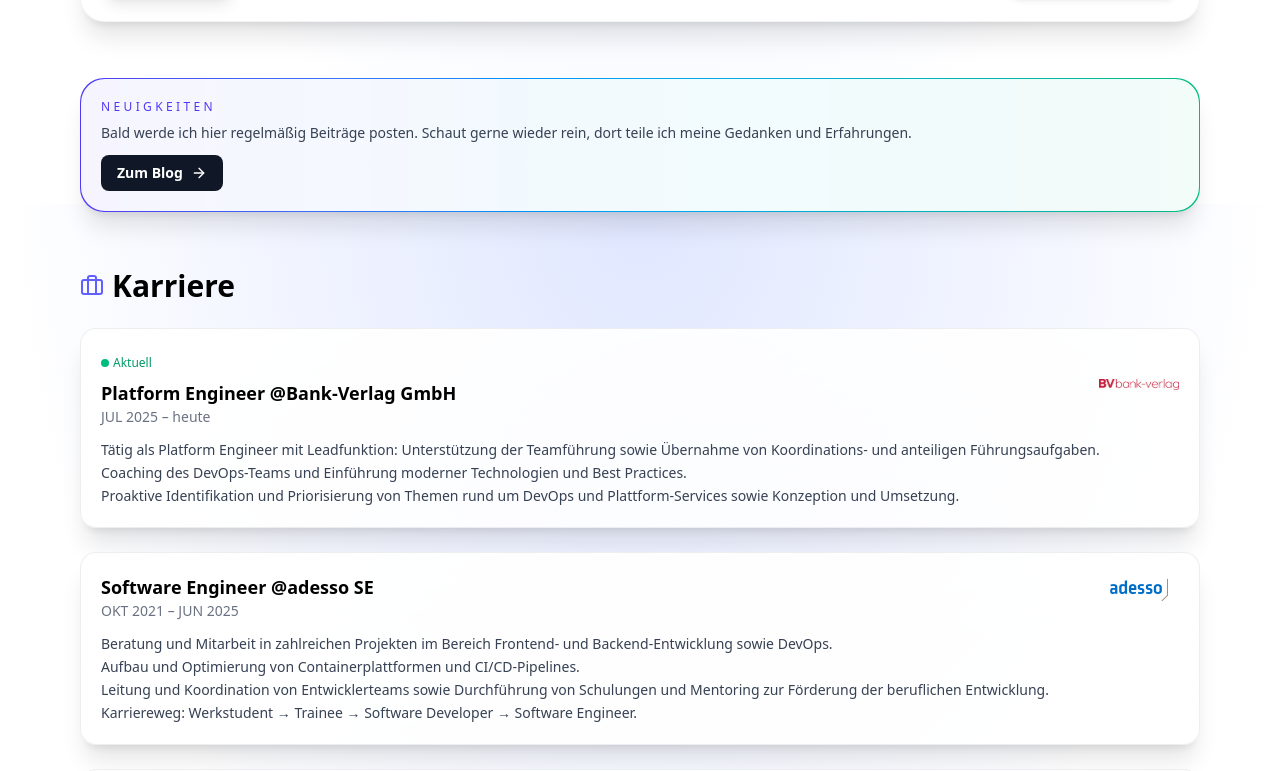
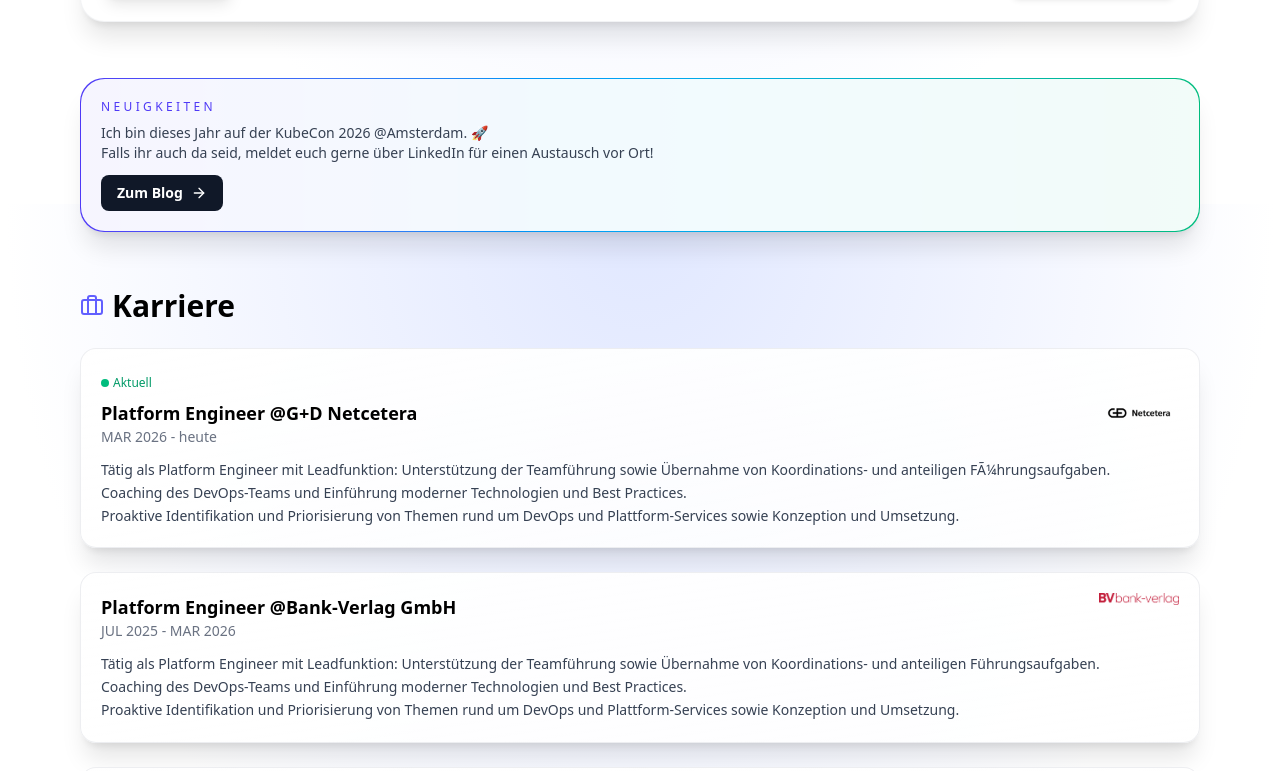
Before and after one commit to baturyusaoezdemir/yusaozdemir, a Next.js app: page / in a window 1280 px wide. Shown: the part 596-1367 px from the top of the page. Built offline with nearby package versions, Linux system fonts and the light colour scheme; no server answers.

Commit message:
added netcetera; changed News;

```diff
--- a/src/app/page.tsx
+++ b/src/app/page.tsx
@@ -68,7 +68,16 @@ const CONFIG = {
 
 const CAREER: CareerStep[] = [
   {
-    year: "JUL 2025 – heute",
+    year: "MAR 2026 - heute",
+    role: "Platform Engineer",
+    company: "G+D Netcetera",
+    description:
+      "Tätig als Platform Engineer mit Leadfunktion: Unterstützung der Teamführung sowie Übernahme von Koordinations- und anteiligen FÃ¼hrungsaufgaben.\nCoaching des DevOps-Teams und Einführung moderner Technologien und Best Practices.\nProaktive Identifikation und Priorisierung von Themen rund um DevOps und Plattform-Services sowie Konzeption und Umsetzung.",
+    website: "https://www.netcetera.com/",
+    logo: "/icons/GDnetcetera.png",
+  },
+  {
+    year: "JUL 2025 - MAR 2026",
     role: "Platform Engineer",
     company: "Bank-Verlag GmbH",
     logo: "/icons/bankverlag.png",
@@ -77,7 +86,7 @@ const CAREER: CareerStep[] = [
       "Tätig als Platform Engineer mit Leadfunktion: Unterstützung der Teamführung sowie Übernahme von Koordinations- und anteiligen Führungsaufgaben.\nCoaching des DevOps-Teams und Einführung moderner Technologien und Best Practices.\nProaktive Identifikation und Priorisierung von Themen rund um DevOps und Plattform-Services sowie Konzeption und Umsetzung.",
   },
   {
-    year: "OKT 2021 – JUN 2025",
+    year: "OKT 2021 - JUN 2025",
     role: "Software Engineer",
     company: "adesso SE",
     logo: "/icons/adesso.png",
@@ -86,7 +95,7 @@ const CAREER: CareerStep[] = [
       "Beratung und Mitarbeit in zahlreichen Projekten im Bereich Frontend- und Backend-Entwicklung sowie DevOps.\nAufbau und Optimierung von Containerplattformen und CI/CD-Pipelines.\nLeitung und Koordination von Entwicklerteams sowie Durchführung von Schulungen und Mentoring zur Förderung der beruflichen Entwicklung.\nKarriereweg: Werkstudent → Trainee → Software Developer → Software Engineer.",
   },
   {
-    year: "OKT 2020 – SEP 2021",
+    year: "OKT 2020 - SEP 2021",
     role: "Werkstudent",
     company: "DocCheck AG",
     logo: "/icons/doccheck.png",
@@ -699,7 +708,8 @@ export default function PortfolioWithBlog() {
                 Neuigkeiten
               </p>
               <p className="mt-2 text-sm text-gray-700 max-w-4xl">
-                Bald werde ich hier regelmäßig Beiträge posten. Schaut gerne wieder rein, dort teile ich meine Gedanken und Erfahrungen.
+                Ich bin dieses Jahr auf der KubeCon 2026 @Amsterdam. 🚀
+                <br />Falls ihr auch da seid, meldet euch gerne über LinkedIn für einen Austausch vor Ort!
               </p>
               <div className="mt-3">
                 <Link
```
Also changed, not shown: public/icons/GDnetcetera.png (added).
